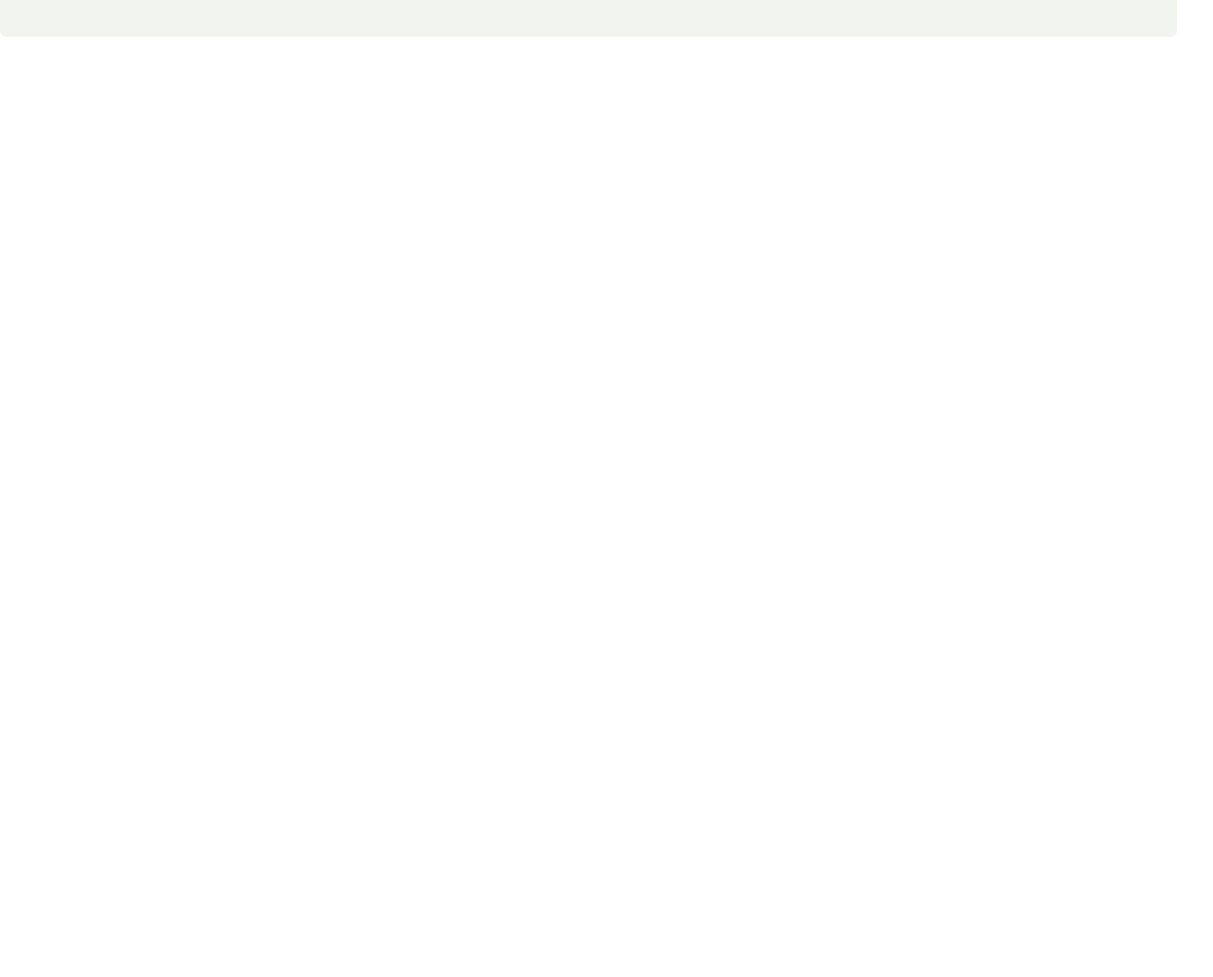
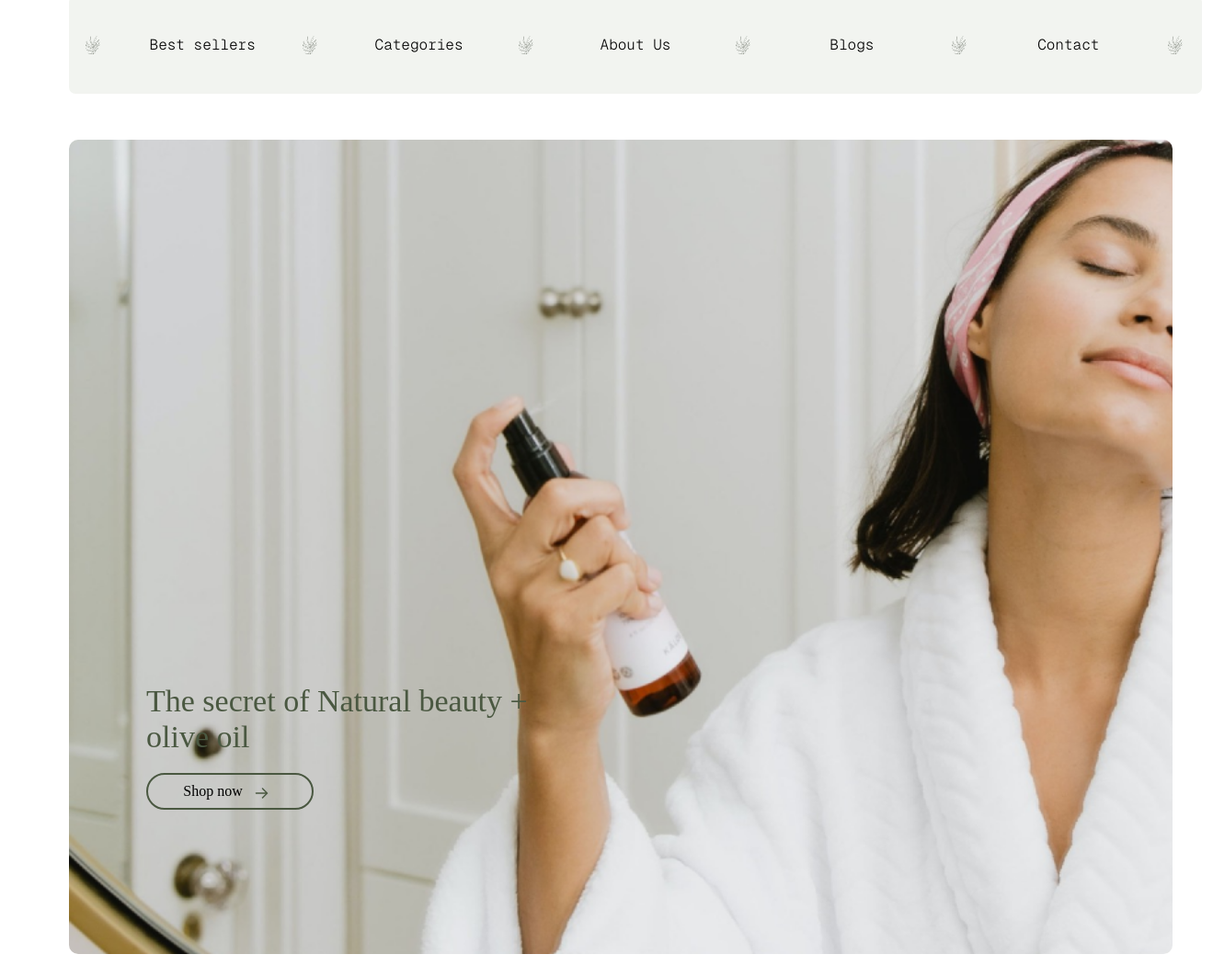
Before and after one commit to Rustam200391/new, a plain HTML site: page index.html in a window 1280 px wide. Shown: the part 208-1271 px from the top of the page at 92% size, 1319 px wide, since content can reach past the window. Before the commit the page ends 800 px from the top, so only its background shows below. Drawn offline with Linux system fonts and the light colour scheme; files whose address does not match are found by name.

Commit message:
layout block with picture commit

```diff
--- a/index.html
+++ b/index.html
@@ -50,22 +50,32 @@
         </div>
       </header>
       <!-- main content -->
-      <main>
+      <main class="main">
         <!-- secret of natural beauty olive picture -->
         <section class="main__content-lead">
-          <section></section>
-          <section class="content__lead-title"></section>
-          <section class="content__lead-button"></section>
+          <section class="content__lead-empty"></section>
+            <section class="content__lead-title">
+              <p class="lead__title">The secret of Natural beauty + </p>
+               <span class="lead__title-span">olive oil</span>
+              <button class="lead__button" title="Shop now">
+                <div >Shop now</div>
+                <img src="./assets/img/arrow-sm-left.png" />
+              </button>
+          </section>
+          <section class="content__lead-down"></section>
         </section>
+        <section class="main__content">
         <!-- view product -->
         <section class="main__content-carusel">
+
           <section class="content__carusel-button">
             <section class="button__title"></section>
             <section class="button__title-direction"></section>
           </section>
+
         </section>
-        <!-- products carusel -->
-        <section class="main__content">
+      </section>
+        <section class="main__content-sellers">
           <!-- best sellers -->
           <section class="main__content-inner"></section>
           <!-- offers -->
--- a/style/style.css
+++ b/style/style.css
@@ -12,6 +12,8 @@
 
 .header {
     min-height:178px;
+    padding:25px;
+
 }
 
 .header__info {
@@ -19,7 +21,7 @@
     justify-content: space-between;
     margin: 5px;
     min-height: 26px;
-    padding:10px 40px 10px 40px;
+    padding:10px 40px 25px 40px;
 }
 
 .header__info-mobile {
@@ -48,8 +50,10 @@
 }
 
 .header__navigate {
-    height: 85px;
-    padding: 0px, 40px, 0px, 40px;
+    min-height: 67px;
+    /* min-width: 1200px; */
+    margin: 5px;
+    padding: 10px 40px 25px 40px;
     display: flex;
     justify-content: space-between;
 }
@@ -146,10 +150,13 @@
 }
 
 .header__links {
-    height: 67px;
+    min-height: 67px;
+    min-width: 1200px;
     padding: 20px 16px 20px 16px;
     border-radius: 7px;
     background-color: #F2F4F0;
+    margin-right: 50px;
+    margin-left: 50px;
     display: flex;
     align-items: center;
     flex-direction: row;
@@ -172,3 +179,84 @@
     letter-spacing: 0em;
     text-align: center;
 }
+
+
+/* content */
+
+.main {
+    /* width: 1200px; */
+    padding:25px;
+    top: 194px;
+    left: 40px;
+}
+.main__content-lead {
+    min-width: 1200px;
+    min-height: 622px;
+    margin-right: 50px;
+    margin-left: 50px;
+    background-image: url("../assets/img/under__navigator.png" )  ;
+    background-size: cover;
+    border-radius: 10px;
+}
+
+.content__lead-empty {
+    min-height: 584px;
+}
+
+.content__lead-title {
+    width: 1144px;
+    height: 136px;
+    top: 403px;
+    left: 28px;
+    gap: 20px;
+
+    font-family: Geist;
+    font-size: 34px;
+    font-weight: 500;
+    line-height: 38px;
+    letter-spacing: 0em;
+    text-align: left;
+    color: #4A5841;
+    padding: 8px 16px 8px 84px;
+};
+
+.lead__title {
+    width: 491px;
+    height: 76px;
+}
+
+.lead__title-span {
+   margin: 20px 20px 20px 0px;
+}
+
+.lead__button {
+    width: 182px;
+    height: 40px;
+    padding: 8px 16px 18px 12px;
+    opacity: 2px;
+    border-radius: 38px;
+    border: 2px;
+    gap: 8px;
+    border: 2px solid #4A5841;
+    background-color: rgba(28,28,28,0);
+    font-family: Geist;
+    font-size: 16px;
+    font-weight: 500;
+    line-height: 20px;
+    letter-spacing: 0em;
+    text-align: left;
+    display: flex;
+    flex-direction: row;
+    display: flex;
+    justify-content: center;
+    margin-top: 20px;
+}
+
+.content__lead-down {
+    height: 150px;
+}
+
+.main__content-carusel {
+    display: flex;
+    flex-direction: row;
+}
```
Also changed, not shown: assets/img/arrow-sm-left.png (added).
